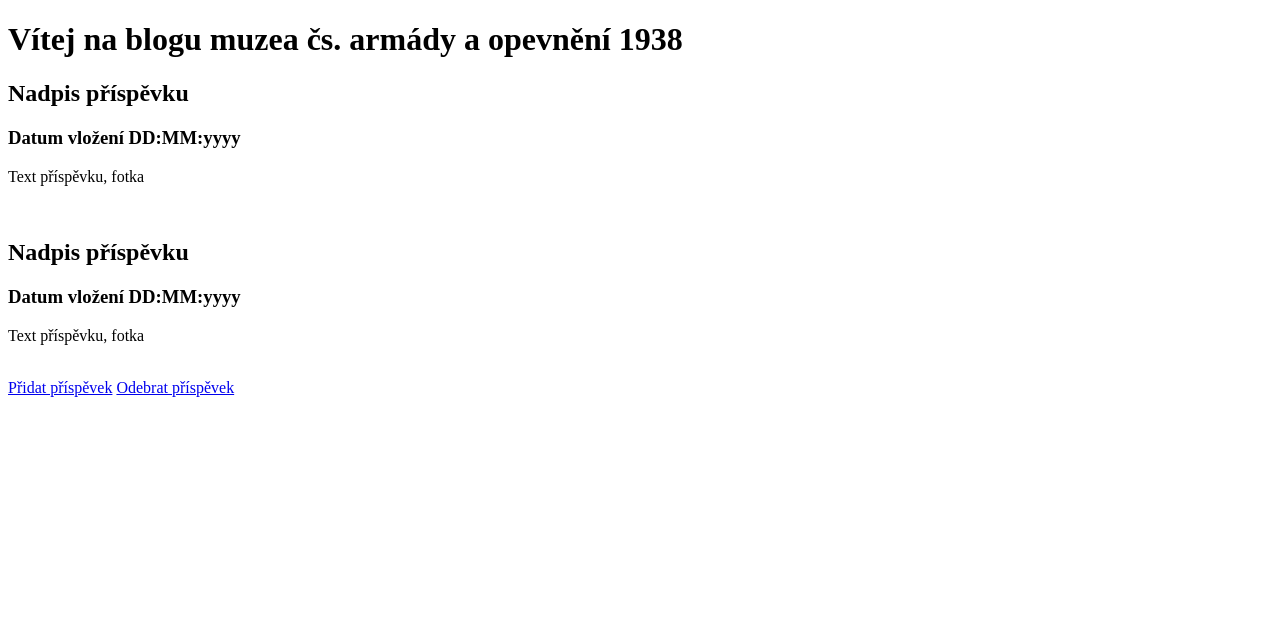
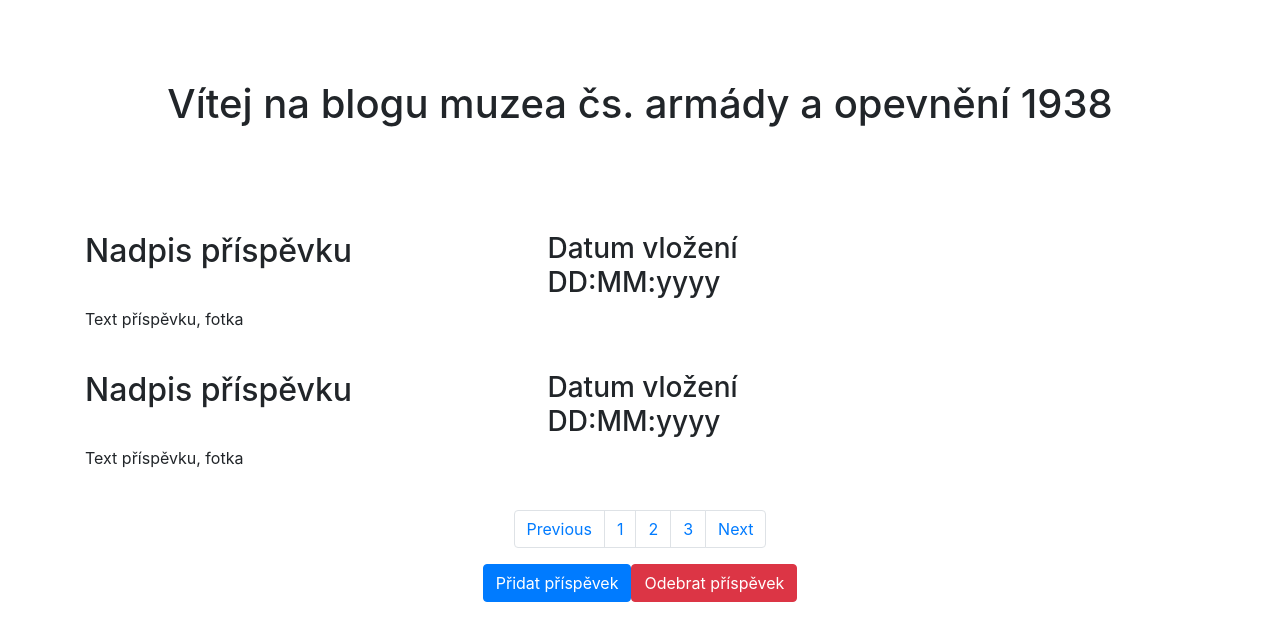
Before and after one commit to Pavel24/volno, a plain HTML site: page index.html in a window 1280 px wide. Drawn offline with nearby package versions, Linux system fonts and the light colour scheme.

Commit message:
Update index.html

```diff
--- a/index.html
+++ b/index.html
@@ -2,30 +2,52 @@
 <html>
     <head>
         <meta http-equiv="content-type" content="text/html; charset=utf-8">
-  <title>Blogujeme.to</title>
-  <link rel="stylesheet" href="css/style.css" type="text/css">
+        <meta name="viewport" content="width=device-width, initial-scale=1, shrink-to-fit=no">
+        <link rel="stylesheet" href="css/custom.css" type="text/css">
+        <title>Blogujeme.to
+        </title>
+        <link rel="stylesheet" href="https://stackpath.bootstrapcdn.com/bootstrap/4.4.1/css/bootstrap.min.css"          integrity="sha384-Vkoo8x4CGsO3+Hhxv8T/Q5PaXtkKtu6ug5TOeNV6gBiFeWPGFN9MuhOf23Q9Ifjh" crossorigin="anonymous">
     </head>
     <body>
-  <div id="pozadi">
-  <div id="text">
-  <h1>
-  Vítej na blogu muzea čs. armády a opevnění 1938
-  </h1>
-  <div class="prispevek">
-  <h2 class="nadpis-prispevku">Nadpis příspěvku</h2>
-  <h3 class="datum-vlozeni">Datum vložení DD:MM:yyyy</h3>
-  <p class="text-prispevku">Text příspěvku, fotka</p>
+        <div class="bgimg-1">
+            <div class="container-sm pt-3">  <div class="jumbotron bg-transparent d-flex justify-content-center "><h1>Vítej na blogu muzea čs. armády a opevnění 1938</h1></div>
+                <div class="row no-gutters">
+                    <h2 class="col-12 col-sm-6 col-md-5">Nadpis příspěvku</h2>
+                    <h3 class="col-6 col-md-4">Datum vložení DD:MM:yyyy</h3>
+                </div>
+                <div>
+                    <p class="text-prispevku">Text příspěvku, fotka
+                    </p>
                     <img class="foto-k-prispevku">
                 </div>
-  <div class="prispevek">
-  <h2 class="nadpis-prispevku">Nadpis příspěvku</h2>
-  <h3 class="datum-vlozeni">Datum vložení DD:MM:yyyy</h3>
-  <p class="text-prispevku">Text příspěvku, fotka</p>
+                <div class="row no-gutters">
+                    <h2 class="col-12 col-sm-6 col-md-5">Nadpis příspěvku</h2>
+                    <h3 class="col-6 col-md-4">Datum vložení DD:MM:yyyy</h3>
+                </div>
+                <div>
+                    <p class="text-prispevku">Text příspěvku, fotka
+                    </p>
                     <img class="foto-k-prispevku">
                 </div>
-  <a id="pridej-prispevek" href="formular.html">Přidat příspěvek</a>
-  <a id="odeber-prispevek" href="formular.html">Odebrat příspěvek</a>
+                <div class="pagination-box d-flex justify-content-center">
+                 <ul class="pagination">
+            <li class="page-item "><a class="page-link" href="#">Previous</a></li>
+  <li class="page-item"><a class="page-link" href="#">1</a></li>
+  <li class="page-item"><a class="page-link" href="#">2</a></li>
+  <li class="page-item"><a class="page-link" href="#">3</a></li>
+  <li class="page-item"><a class="page-link" href="#">Next</a></li>
+    </ul>
+
+              </div>
+              <div class="button-box d-flex justify-content-center">
+                <button type="button" class="btn btn-primary" id="pridej-prispevek" onclick="formular.html">Přidat příspěvek</button>
+                <button type="button" class="btn btn-danger" href="formular.html">Odebrat příspěvek</button>
             </div>
             </div>
+        </div>
+
+<script src="https://code.jquery.com/jquery-3.4.1.slim.min.js" integrity="sha384-J6qa4849blE2+poT4WnyKhv5vZF5SrPo0iEjwBvKU7imGFAV0wwj1yYfoRSJoZ+n" crossorigin="anonymous"></script>
+<script src="https://cdn.jsdelivr.net/npm/popper.js@1.16.0/dist/umd/popper.min.js" integrity="sha384-Q6E9RHvbIyZFJoft+2mJbHaEWldlvI9IOYy5n3zV9zzTtmI3UksdQRVvoxMfooAo" crossorigin="anonymous"></script>
+<script src="https://stackpath.bootstrapcdn.com/bootstrap/4.4.1/js/bootstrap.min.js" integrity="sha384-wfSDF2E50Y2D1uUdj0O3uMBJnjuUD4Ih7YwaYd1iqfktj0Uod8GCExl3Og8ifwB6" crossorigin="anonymous"></script>
     </body>
 </html>
```
Lines whose indentation alone changed are shown as unchanged.
